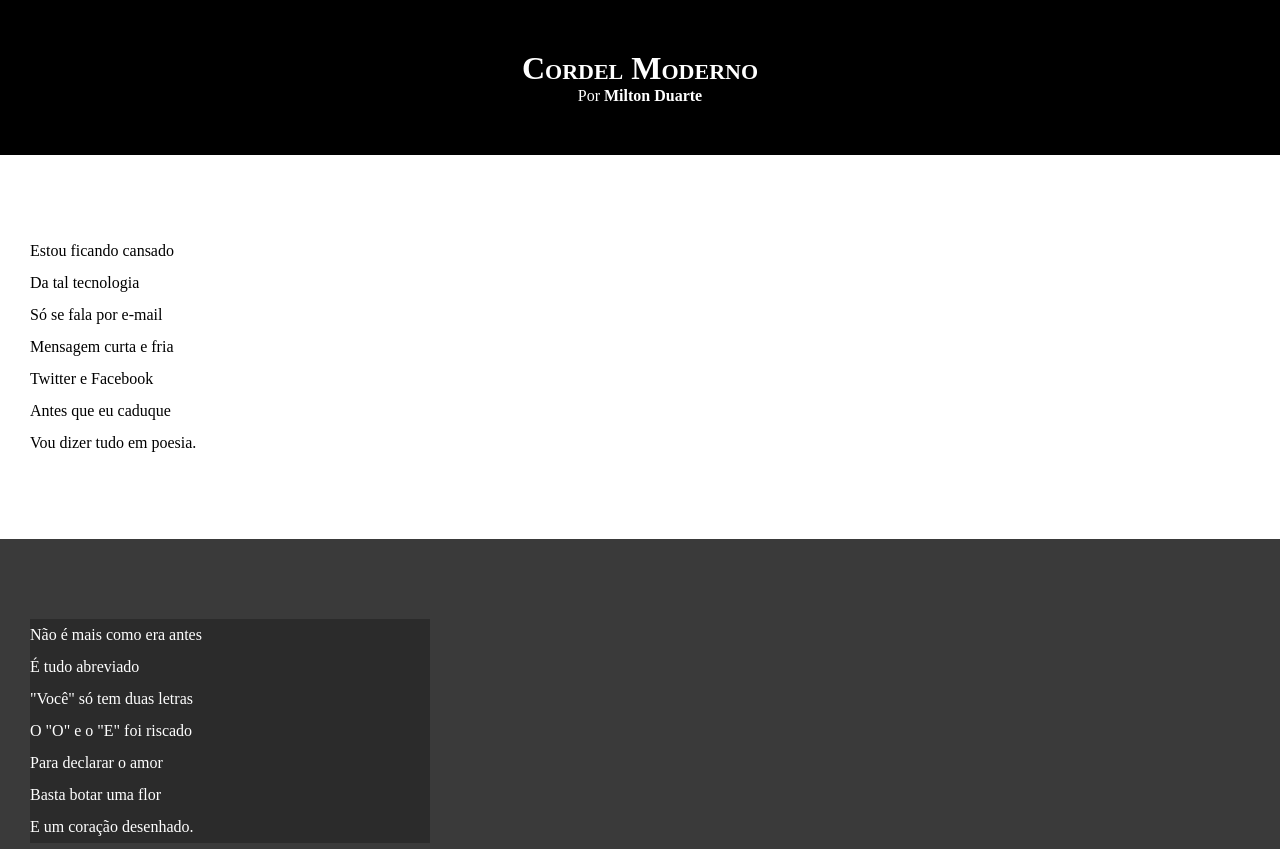
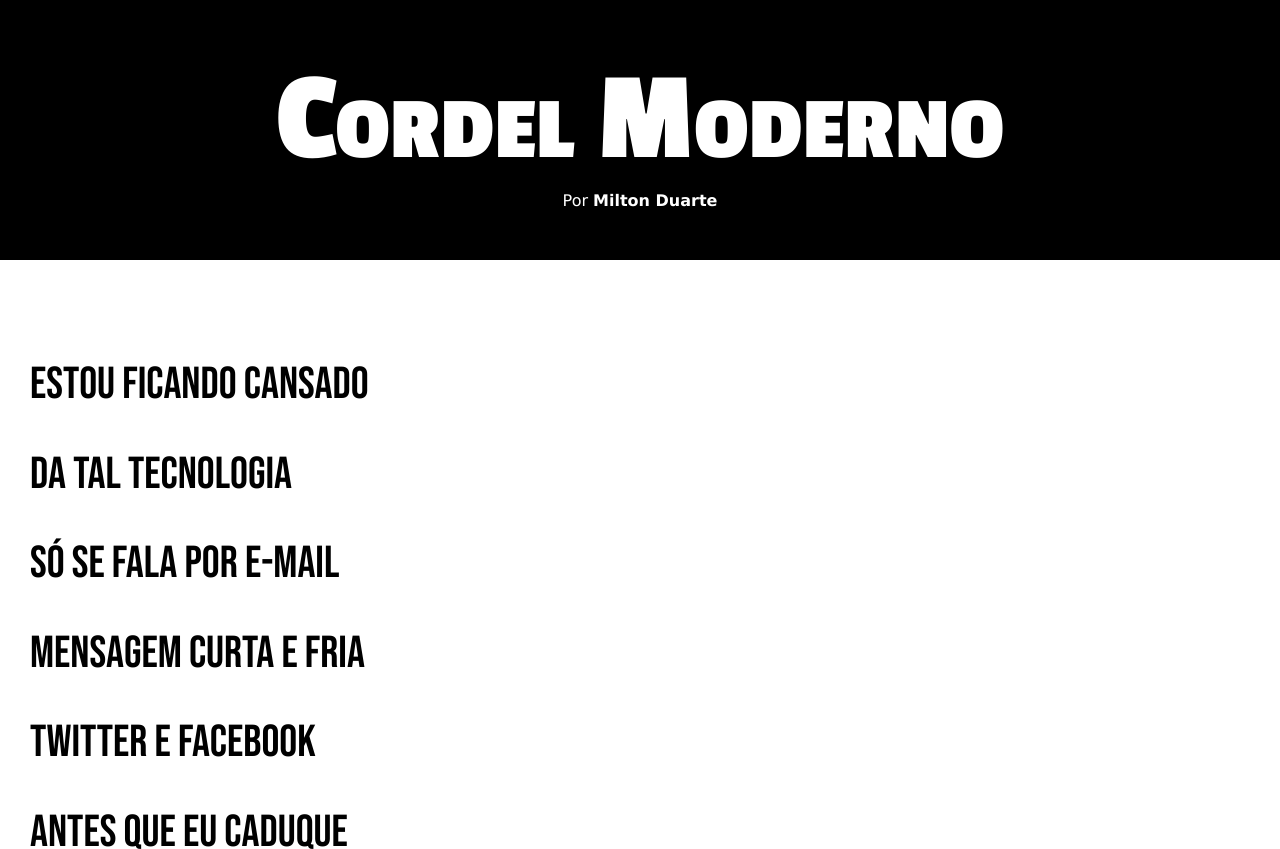
Before and after one commit to Leonardoabreudias/html-css, a plain HTML site: page desafios/desafio012/index.html in a window 1280 px wide. Shown: the top 849 px of the page. Drawn offline with Linux system fonts and the light colour scheme.

Commit message:
atualização de estilos desafio 12

```diff
--- a/desafios/desafio012/estilo/style.css
+++ b/desafios/desafio012/estilo/style.css
@@ -1,13 +1,26 @@
 @charset "UTF-8";
+
+@import url('https://fonts.googleapis.com/css2?family=Bebas+Neue&family=Passion+One:wght@400;700;900&family=Sriracha&display=swap');
+
+@import url('https://fonts.googleapis.com/css2?family=Bebas+Neue&family=Passion+One:wght@400;700;900&display=swap');
+
+:root {
+    --fonte1: Verdana, Geneva, Tahoma, sns-serif;
+    --fonte2: 'Passion One', cursive;
+    --fonte3: "Bebas Neue", sans-serif;
+}
+
 
 * {
     margin: 0px;
     padding: 0px;
+    font-size: 1em;
 }
 
 html, body {
     min-height: 100vh;
     background-color: darkgray;
+    font-family: var(--fonte1);
 }
 
 header {
@@ -19,6 +32,8 @@ header {
 header > h1 {
     padding-top: 50px;
     font-variant: small-caps;
+    font-family: var(--fonte2);
+    font-size: 10vw;
 }
 
 header > p  {
@@ -40,6 +55,8 @@ section {
     padding-bottom: 10vh;
     line-height: 2em;
     padding-left: 30px;
+    font-family: var(--fonte3);
+    font-size: 3.5vw;
 }
 
 section.normal {
@@ -53,7 +70,8 @@ section.imagem {
 }
 
 section.imagem > p {
-    width: 400px;
+    display: inline-block;
+    padding: 5px;
     background-color: rgba(0, 0, 0, 0.253);
 }
 
```
